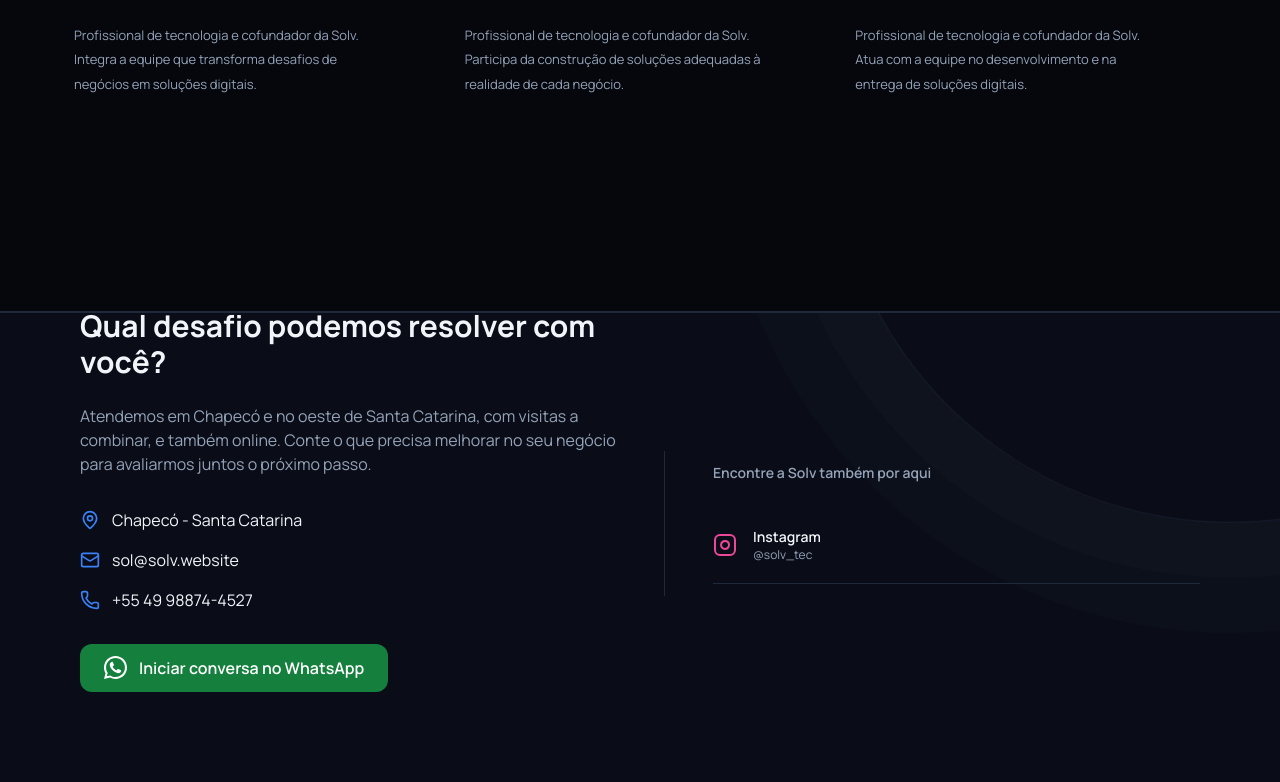
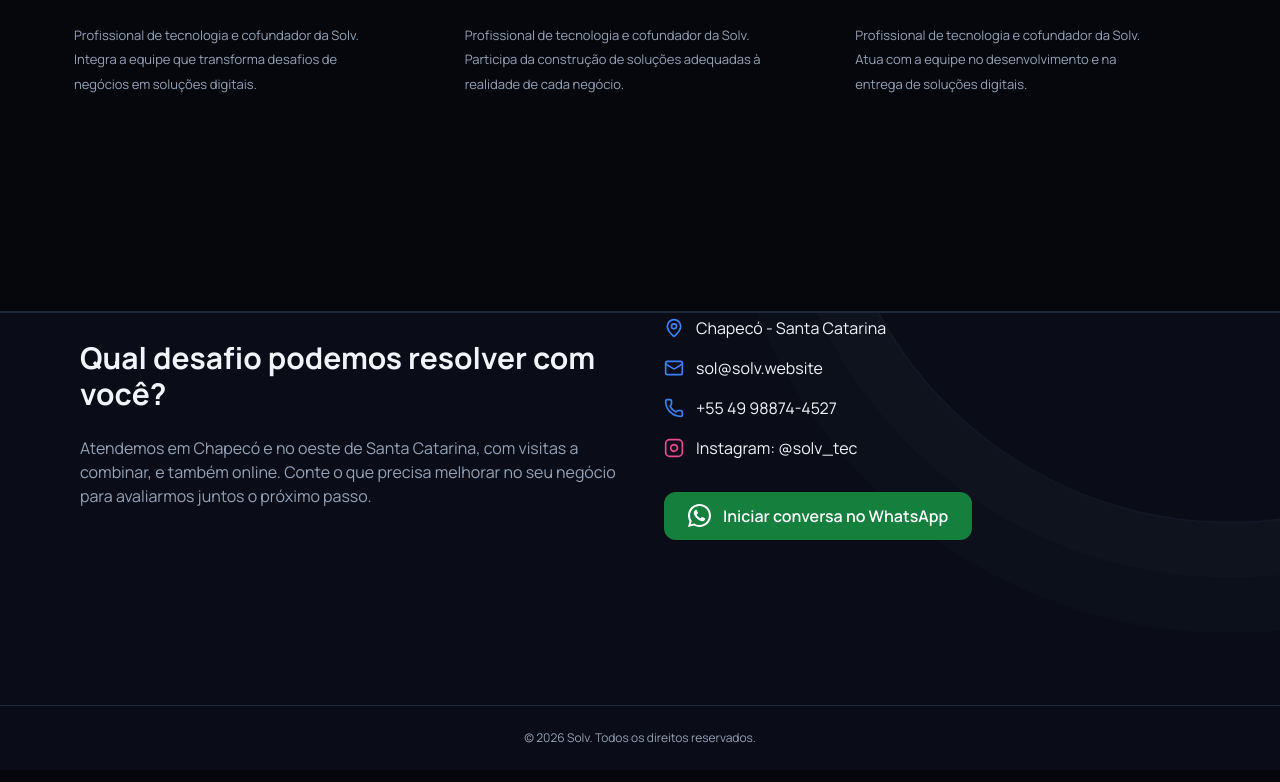
Before and after one commit to marianoxzz001/LandingpageSoluctBeta, a React (Vite) app: page / in a window 1280 px wide. Shown: the part 1916-2698 px from the top of the page. Built offline with nearby package versions, Linux system fonts and the light colour scheme.

Commit message:
Integra Instagram à lista de contatos

```diff
--- a/src/pages/FooterContact.jsx
+++ b/src/pages/FooterContact.jsx
@@ -10,7 +10,9 @@ export default function FooterContact({ whatsappLink }) {
           <p className="text-muted">
             Atendemos em Chapecó e no oeste de Santa Catarina, com visitas a combinar, e também online. Conte o que precisa melhorar no seu negócio para avaliarmos juntos o próximo passo.
           </p>
+        </div>
 
+        <div className="space-y-6">
           <div className="space-y-4 pt-2">
             <div className="flex items-center gap-3 text-fg">
               <MapPin className="text-brand-blue" size={20} />
@@ -23,6 +25,14 @@ export default function FooterContact({ whatsappLink }) {
             <div className="flex items-center gap-3 text-fg">
               <Phone className="text-brand-blue" size={20} />
               <a href={whatsappLink} target="_blank" rel="noopener noreferrer" className="transition hover:underline">+55 49 98874-4527</a>
+            </div>
+            <div className="flex items-center gap-3 text-fg">
+              <svg className="h-5 w-5 shrink-0 text-pink-500" fill="none" stroke="currentColor" strokeWidth="2" viewBox="0 0 24 24" aria-hidden="true">
+                <rect x="2" y="2" width="20" height="20" rx="5" ry="5" />
+                <path d="M16 11.37A4 4 0 1 1 12.63 8 4 4 0 0 1 16 11.37z" />
+                <line x1="17.5" y1="6.5" x2="17.51" y2="6.5" />
+              </svg>
+              <a href="https://www.instagram.com/solv_tec/" target="_blank" rel="noopener noreferrer" className="transition hover:underline">Instagram: @solv_tec</a>
             </div>
           </div>
 
@@ -39,29 +49,6 @@ export default function FooterContact({ whatsappLink }) {
           </div>
         </div>
 
-        <div className="social-panel space-y-6">
-          <h3 className="text-sm font-semibold text-muted">Encontre a Solv também por aqui</h3>
-
-          <div className="space-y-4">
-            <a
-              href="https://www.instagram.com/solv_tec/"
-              target="_blank"
-              rel="noopener noreferrer"
-              className="flex items-center gap-4 rounded-lg border border-line p-3 transition hover:bg-bg-soft"
-            >
-              <svg className="h-6 w-6 text-pink-500" fill="none" stroke="currentColor" strokeWidth="2" viewBox="0 0 24 24">
-                <rect x="2" y="2" width="20" height="20" rx="5" ry="5"></rect>
-                <path d="M16 11.37A4 4 0 1 1 12.63 8 4 4 0 0 1 16 11.37z"></path>
-                <line x1="17.5" y1="6.5" x2="17.51" y2="6.5"></line>
-              </svg>
-              <div>
-                <div className="text-sm font-semibold text-fg">Instagram</div>
-                <div className="text-xs text-muted">@solv_tec</div>
-              </div>
-            </a>
-
-          </div>
-        </div>
       </div>
 
       <div className="border-t border-line py-6 text-center text-xs text-muted">
```
